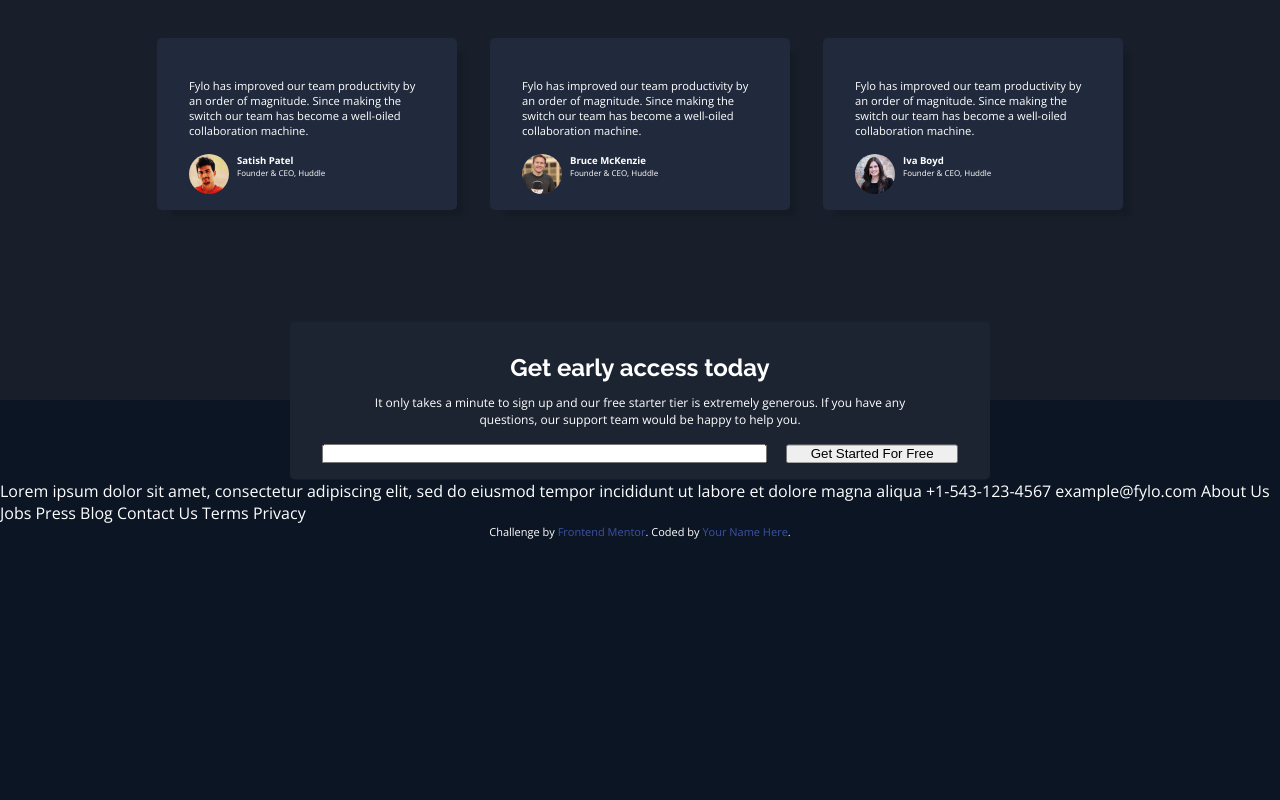
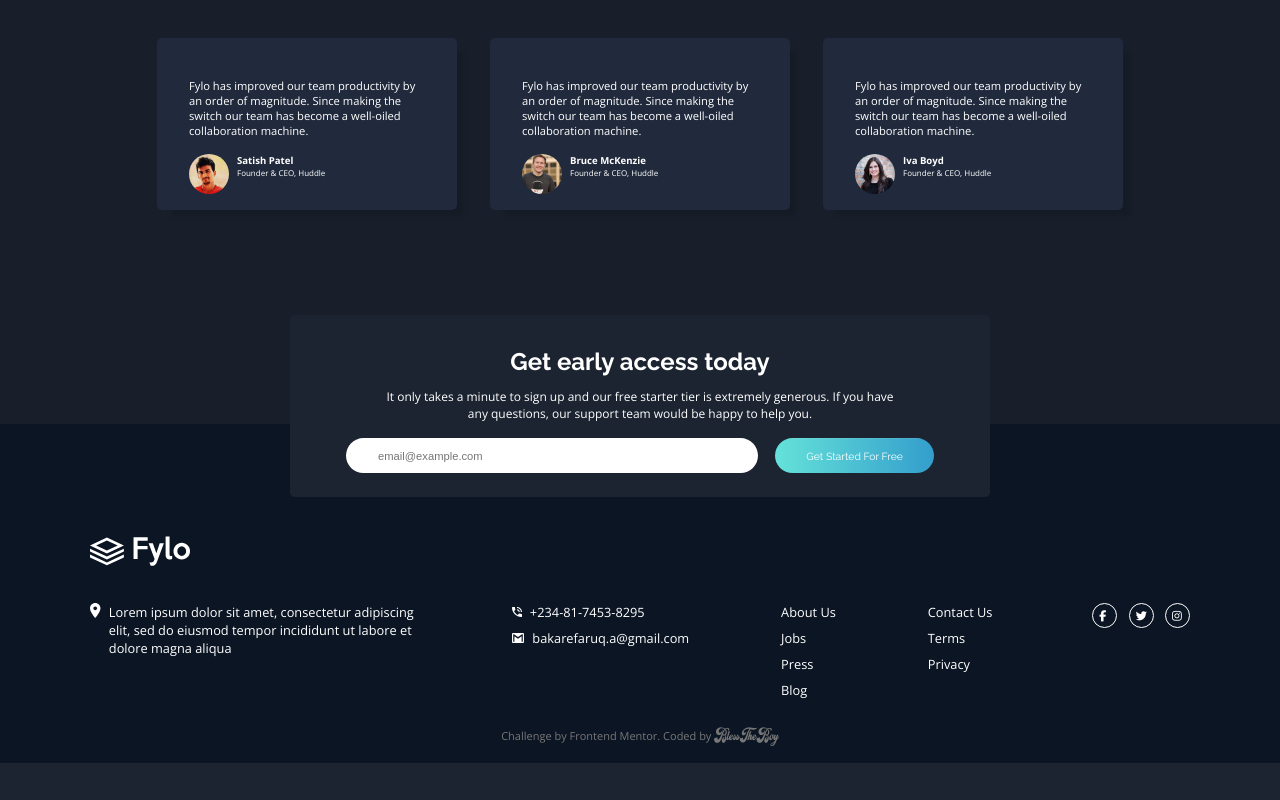
Before and after one commit to BlessTheBoy/FlyoLandingPage.github.io, a plain HTML site: page index.html in a window 1280 px wide. Shown: the part 1768-2568 px from the top of the page. After the commit the page ends 2531 px from the top, so only its background shows below. Drawn offline with nearby package versions, Linux system fonts and the light colour scheme.

Commit message:
completed desktop layout

```diff
--- a/index.html
+++ b/index.html
@@ -120,7 +120,7 @@
           <p>It only takes a minute to sign up and our free starter tier is extremely generous. If you have any questions, our support team would be happy to help you.</p>
         </div>
         <form action="">
-          <input type="email" name="email" id="email">
+          <input type="email" name="email" id="email" placeholder="email@example.com">
           <button type="button">Get Started For Free</button>
         </form>
       </div>
@@ -128,24 +128,41 @@
   </section>
 
   <footer>
-    Lorem ipsum dolor sit amet, consectetur adipiscing elit, sed do eiusmod tempor incididunt ut labore et
-  dolore magna aliqua
-
-  +1-543-123-4567
-  example@fylo.com
-
-  About Us
-  Jobs
-  Press
-  Blog
-
-  Contact Us
-  Terms
-  Privacy
-    <p class="attribution">
-      Challenge by <a href="https://www.frontendmentor.io?ref=challenge" target="_blank">Frontend Mentor</a>.
-      Coded by <a href="#">Your Name Here</a>.
-    </p>
+    <div class="container">
+      <div class="footer-logo">
+        <img src="dist/images/logo.svg" alt="">
+      </div>
+      <div class="footer-links">
+        <div class="location">
+          <img src="dist/images/icon-location.svg" alt="">
+          <p>Lorem ipsum dolor sit amet, consectetur adipiscing elit, sed do eiusmod tempor incididunt ut labore et dolore magna aliqua</p>
+        </div>
+        <div class="contact">
+          <p><img src="dist/images/icon-phone.svg" alt="">+234-81-7453-8295</p>
+          <p><img src="dist/images/icon-email.svg" alt="">bakarefaruq.a@gmail.com</p>
+        </div>
+        <div class="list1">
+          <p>About Us</p>
+          <p>Jobs</p>
+          <p>Press</p>
+          <p>Blog</p>
+        </div>
+        <div class="list2">
+          <p>Contact Us</p>
+          <p>Terms</p>
+          <p>Privacy</p>
+        </div>
+        <div class="social-links">
+          <a href="https://www.facebook.com/akorede.bakare.184/" target="_blank" rel="noopener noreferrer"><i class="fab fa-facebook-f"></i></a>
+          <a href="https://twitter.com/BlessTheBoy_" target="_blank" rel="noopener noreferrer"><i class="fab fa-twitter"></i></a>
+          <a href="https://instagram.com/bless.the.boy" target="_blank" rel="noopener noreferrer"><i class="fab fa-instagram"></i></a>
+        </div>
+      </div>
+      <p class="attribution">
+        Challenge by <a href="https://www.frontendmentor.io?ref=challenge" target="_blank">Frontend Mentor</a>.
+        Coded by <a href="http://github.com/BlessTheBoy" target="_blank" rel="noopener noreferrer" class="BlessTheBoy">BlessTheBoy</a>
+      </p>
+    </div>
   </footer>
 </body>
 </html>
--- a/scss/main.scss
+++ b/scss/main.scss
@@ -1,4 +1,9 @@
 @import 'config';
+
+@font-face{
+    font-family: "Alliance";
+    src: url("../Alliance.ttf") format("truetype");
+}
 
 // ## Colors
 
@@ -24,6 +29,7 @@ $logoWidth: 100px;
 // ## Fonts
 $headerFont: 'Raleway', sans-serif;
 $bodyFont: 'Open Sans', sans-serif;
+$inputHeight: 35px;
 
 @mixin transition-ease ($time) {
     transition: all $time ease-in-out;
@@ -33,6 +39,24 @@ body{
     color: $White;
     font-family: $bodyFont;
     background-color: $DarkBlue;
+}
+button{
+    height: $inputHeight;
+    border-radius: 40px;
+    color: $White;
+    background-image: linear-gradient(to right, $Cyan, $Blue);
+    outline: none;
+    border: none;
+    font-family: $headerFont;
+    font-weight: 400;
+    font-size: .8rem;
+    margin: 1rem 0;
+    cursor: pointer;
+    @include transition-ease(.5sec);
+
+    &:hover{
+        transform: scale(1.05);
+    }
 }
 
 .header{
@@ -104,22 +128,6 @@ body{
             button{
                 width: 200px;
                 max-width: 80%;
-                height: 35px;
-                border-radius: 40px;
-                color: $White;
-                background-image: linear-gradient(to right, $Cyan, $Blue);
-                outline: none;
-                border: none;
-                font-family: $headerFont;
-                font-weight: 400;
-                font-size: .8rem;
-                margin: 1rem 0;
-                cursor: pointer;
-                @include transition-ease(.5sec);
-
-                &:hover{
-                    transform: scale(1.05);
-                }
             }
         }
     }
@@ -243,8 +251,8 @@ body{
             border-radius: 5px;
             width: 70%;
             margin: 0 auto;
-            transform: translateY(50%);
-            padding: 2rem 2rem 1rem;
+            transform: translateY(40%);
+            padding: 2rem 3.5rem 1.5rem;
             text-align: center;
             .text-container{
                 padding: 0 2rem;
@@ -262,9 +270,17 @@ body{
                 justify-content: space-between;
                 input{
                     flex-basis: 70%;
+                    height: $inputHeight;
+                    border-radius: 40px;
+                    outline: none;
+                    border: none;
+                    font-size: .7rem;
+                    padding-left: 2rem;
                 }
                 button{
                     flex-basis: 27%;
+                    margin: 0;
+                    font-size: .65rem;
                 }
             }
         }
@@ -272,6 +288,74 @@ body{
 }
 footer{
     background: $DarkBlue3;
-    height: 50vh;
-    padding-top: 5rem;
+    padding-top: 7rem;
+    .container{
+        max-width: 1100px;
+        .footer-logo{
+            display: block;
+            width: 100%;
+            text-align: left;
+            margin-bottom: 2rem;
+            img{
+                width: $logoWidth;
+            }
+        }
+        .footer-links{
+            display: flex;
+            justify-content: space-between;
+            text-align: left;
+            font-size: .8rem;
+            margin: 0 auto 1rem;
+            img{
+                height: 10px;
+                margin-right: .5rem;
+            }
+            p{
+                margin-bottom: .5rem;
+                cursor: pointer;
+                &:hover{
+                    color: $Cyan;
+                }
+            }
+            .location{
+                flex-basis: 30%;
+                display: flex;
+                img{
+                    height: 15px;
+                }
+            }
+            .social-links{
+                a{
+                    display: inline-block;
+                    color: $White;
+                    font-size: .7rem;
+                    width: 25px;
+                    height: 25px;
+                    border: 1px solid $White;
+                    border-radius: 50%;
+                    padding: 3px;
+                    padding-left: 6px;
+                    padding-top: 4px;
+                    margin-left: .5rem;
+                    &:hover{
+                        color: $Cyan;
+                        border-color: $Cyan;
+                    }
+                }
+            }
+        }
+        .attribution{
+            padding-bottom: 1rem;
+            color: #777;
+            a{
+                color: #777;
+                &:hover{
+                    color: $Cyan;
+                }
+                &.BlessTheBoy{
+                    font-family: Alliance;
+                }
+            }
+        }
+    }
 }
```
Also changed, not shown: dist/Alliance.ttf (added), dist/css/main.css, 1 other file.
